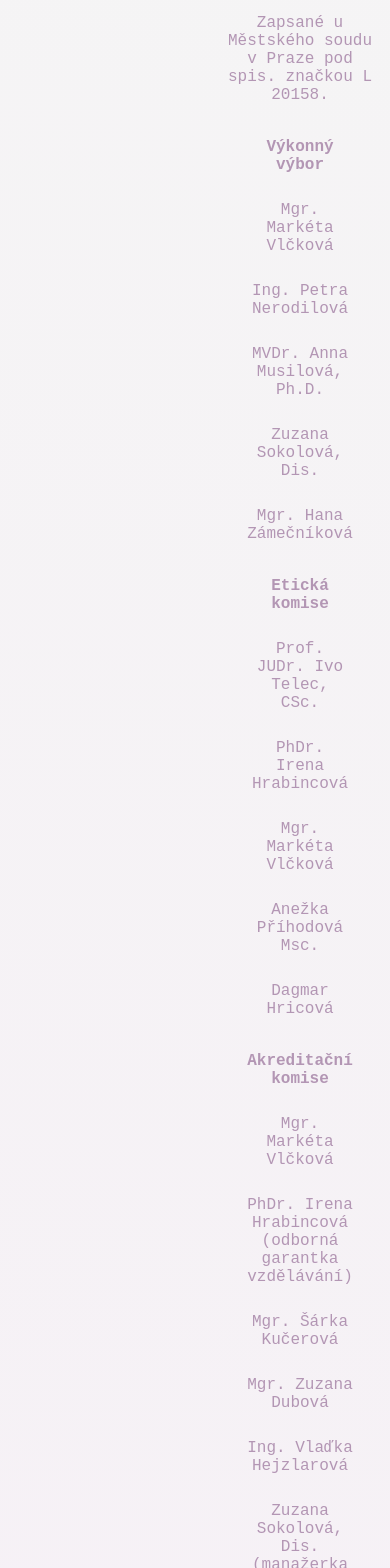
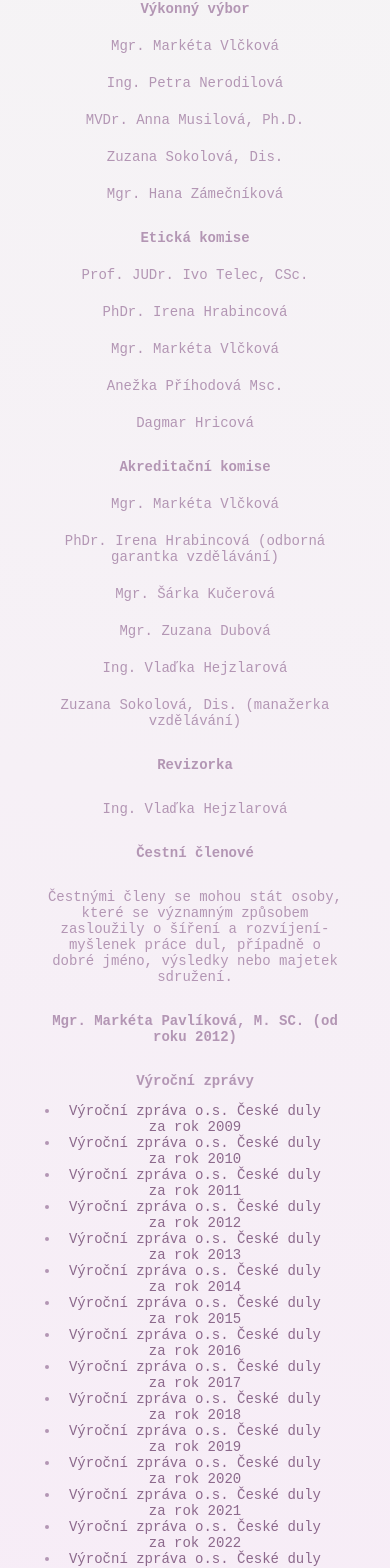
Before and after one commit to CreativeOxana/mojedula, a React (Vite) app: page /about in a window 390 px wide. Shown: the part 350-1918 px from the top of the page. Built offline with nearby package versions, Linux system fonts and the light colour scheme; a web font is replaced by a local one.

Commit message:
Update style.css

```diff
--- a/src/pages/components/About/style.css
+++ b/src/pages/components/About/style.css
@@ -7,3 +7,73 @@
 .container.info .important a {
   color: var(--brand-color);
 }
+
+@media screen and (min-width: 320px) and (max-width: 600px) {
+
+  .container.info {
+    margin-left: 30px;
+    margin-right: 30px;
+    padding: 0;
+    font-size: 14px;
+  }
+
+  .container.info .contact,
+  .container.info .commitee-container,
+  .container.info .ethics-container {
+    margin-left: 0;
+    margin-right: 0;
+    padding: 0;
+    font-size: 14px;
+
+  }
+
+  .container.info .important,
+  .container.info .annual_report,
+  .container.info .download {
+    margin-left: 30px;
+    margin-right: 30px;
+    padding: 0;
+    font-size: 14px
+  }
+
+  .container.info h3 {
+    margin-top: 7px;
+  }
+
+  .container.info p {
+    padding: 7px;
+  }
+}
+
+@media screen and (min-width: 601px) and (max-width: 1000px) {
+
+  .container.info {
+    margin-left: 30px;
+    margin-right: 30px;
+    padding: 0;
+    font-size: 14px;
+  }
+
+  .container.info .contact,
+  .container.info .commitee-container,
+  .container.info .ethics-container {
+    margin-left: 0;
+    margin-right: 0;
+    padding: 0;
+    font-size: 14px;
+  }
+
+  .container.info .important,
+  .container.info .download,
+  .conatiner.info .annual_report {
+    margin-left: 30px;
+    margin-right: 30px;
+    padding: 0;
+    font-size: 14px;
+
+  }
+
+  .container.info h3 {
+    margin-top: 7px;
+  }
+}
```
